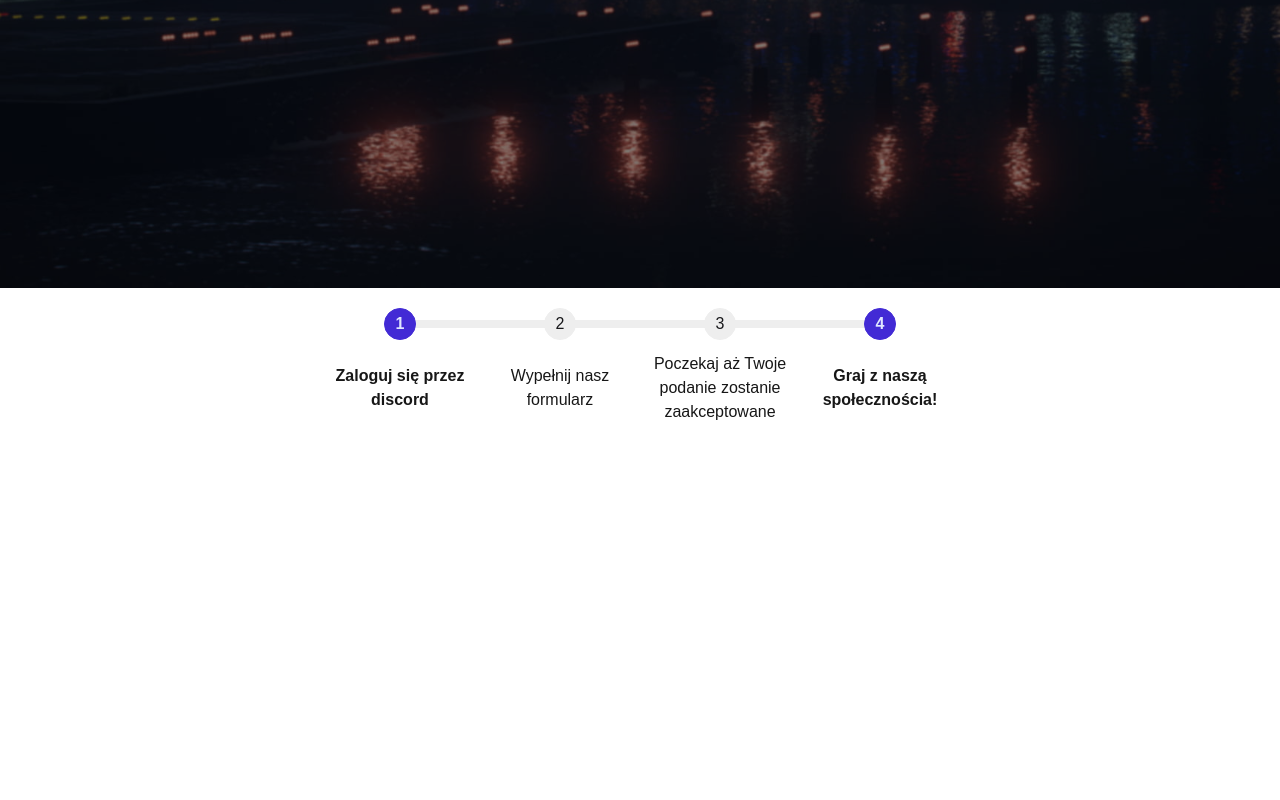
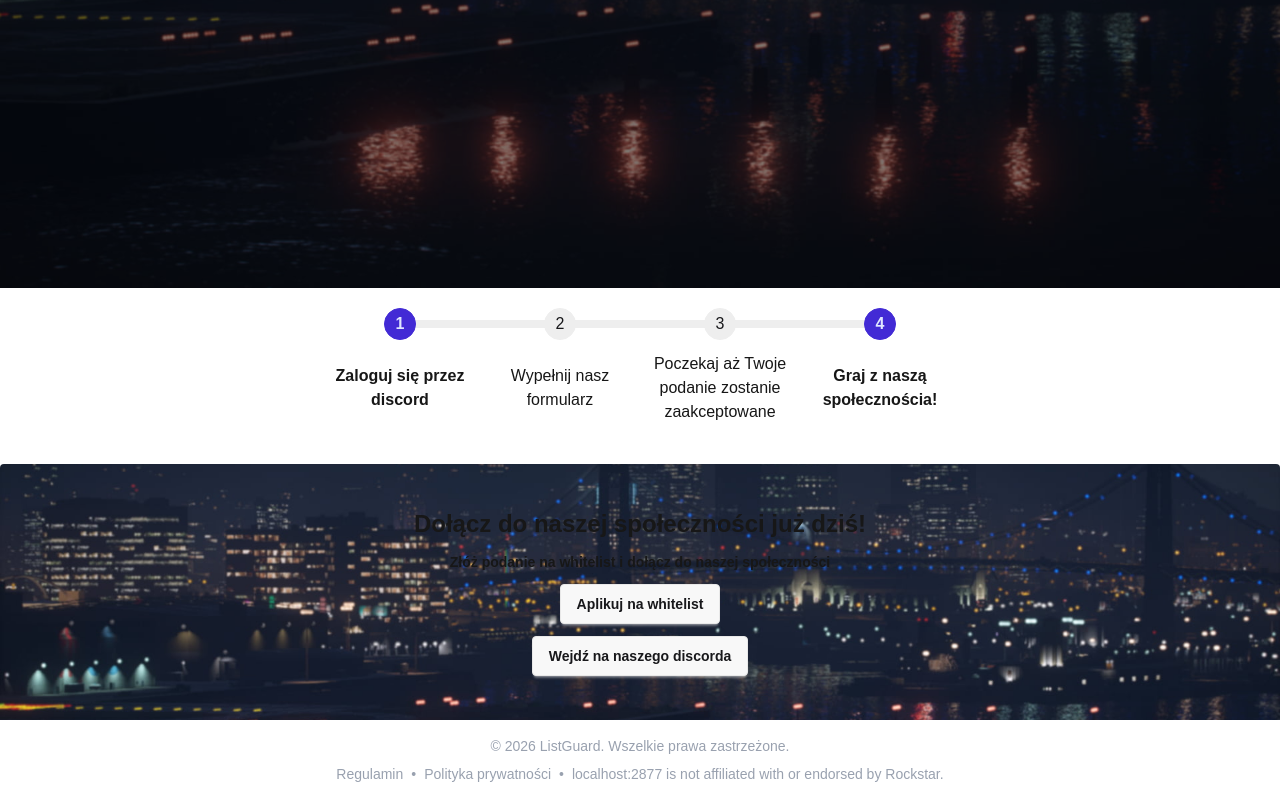
Before and after one commit to alvvik/Listguard, a Next.js app: page / in a window 1280 px wide. Shown: the part 512-1312 px from the top of the page. Before the commit the page ends 952 px from the top, so only its background shows below. Built offline with nearby package versions, Linux system fonts and the light colour scheme.

Commit message:
feat(www): added footer

```diff
--- /dev/null
+++ b/src/app/components/Footer.tsx
@@ -0,0 +1,55 @@
+import Image from "next/image";
+import background from "@/app/public/background.jpg";
+import { config } from "../../../config";
+import Link from "next/link";
+export default function Footer() {
+  return (
+    <footer className="w-full">
+      <div className="w-full pt-6  flex justify-center">
+        <div className="relative flex gap-3 overflow-hidden w-full justify-center items-center h-64">
+          <Image
+            src={background}
+            alt="Tło stopki"
+            fill
+            className="object-cover object-center rounded-t-sm "
+          />
+
+          <div className="relative z-10 flex gap-3 p-4 flex-col justify-center items-center">
+            <h2 className="text-2xl font-bold">
+              Dołącz do naszej społeczności już dziś!
+            </h2>
+            <p className="font-semibold text-sm">
+              Złóż podanie na whitelist i dołącz do naszej społeczności
+            </p>
+            <Link href={"/whitelist"} className="btn">
+              Aplikuj na whitelist
+            </Link>
+            <Link href={config.discordServerUrl} className="btn">
+              Wejdź na naszego discorda
+            </Link>
+          </div>
+        </div>
+      </div>
+
+      <div className="w-full  py-4 text-sm text-center text-gray-400">
+        <p>
+          &copy; {new Date().getFullYear()} ListGuard. Wszelkie prawa
+          zastrzeżone.
+        </p>
+        <p className="mt-2 flex flex-wrap justify-center gap-2">
+          <a href="/regulamin" className="hover:underline">
+            Regulamin
+          </a>
+          <span>•</span>
+          <a href="/polityka-prywatnosci" className="hover:underline">
+            Polityka prywatności
+          </a>
+          <span>•</span>
+          <span>
+            {config.domain} is not affiliated with or endorsed by Rockstar.
+          </span>
+        </p>
+      </div>
+    </footer>
+  );
+}
--- a/src/app/components/Hero.tsx
+++ b/src/app/components/Hero.tsx
@@ -1,6 +1,7 @@
 import Image from "next/image";
 import Link from "next/link";
 import background from "@/app/public/background.jpg";
+import { config } from "../../../config";
 export default function Hero() {
   return (
     <section className="hero relative min-h-screen overflow-hidden">
@@ -17,7 +18,7 @@ export default function Hero() {
 
       <div className="hero-content relative z-10 text-neutral-content text-center">
         <div className="max-w-md">
-          <h1 className="mb-5 text-5xl font-bold">Listguard</h1>
+          <h1 className="mb-5 text-5xl font-bold">{config.serverName}</h1>
           <p className="mb-5">
             Pełna integracja Discorda ze stroną WWW i landing page. Open Source,
             bez ukrytych opłat i z pełną kontrolą nad kodem.
--- a/src/app/page.tsx
+++ b/src/app/page.tsx
@@ -1,11 +1,12 @@
 import Hero from "./components/Hero";
 import Steps from "./components/Steps";
-
+import Footer from "./components/Footer";
 export default function Home() {
   return (
     <div>
       <Hero />
       <Steps />
+      <Footer />
     </div>
   );
 }
```
